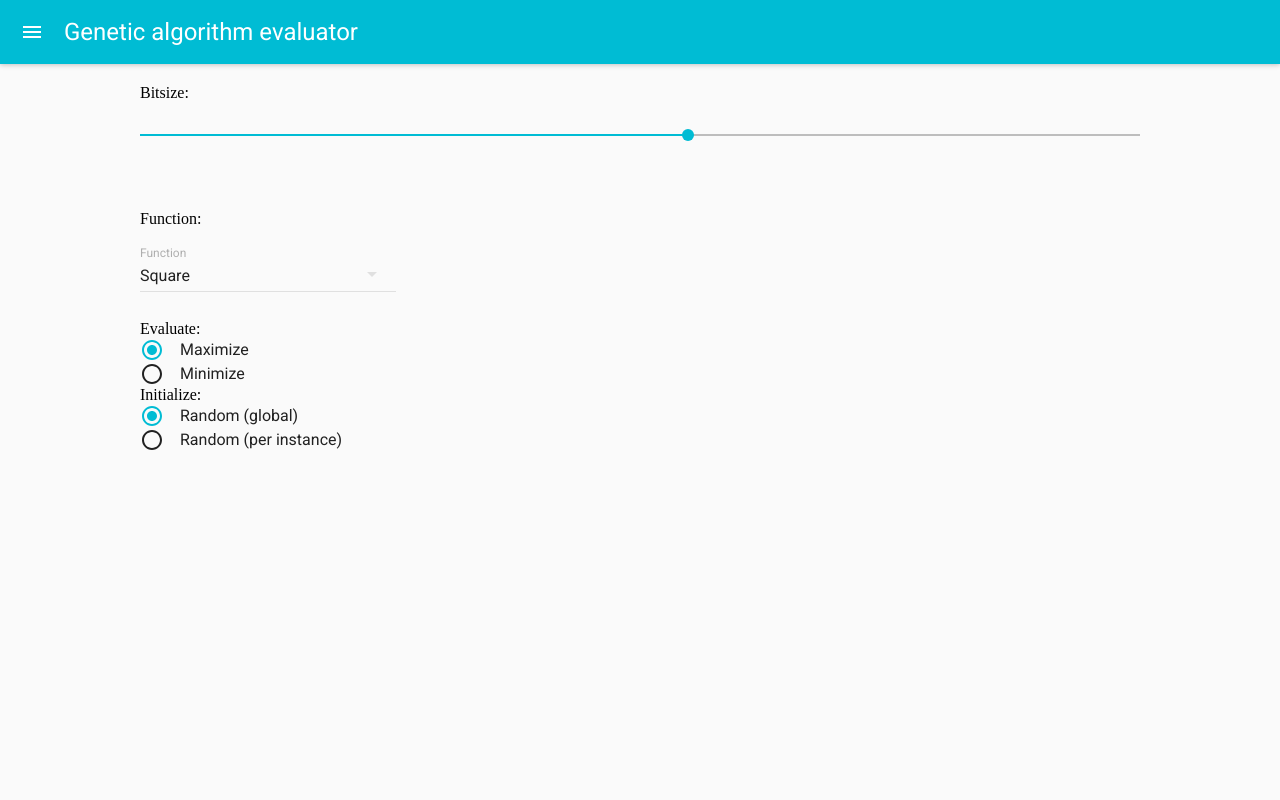
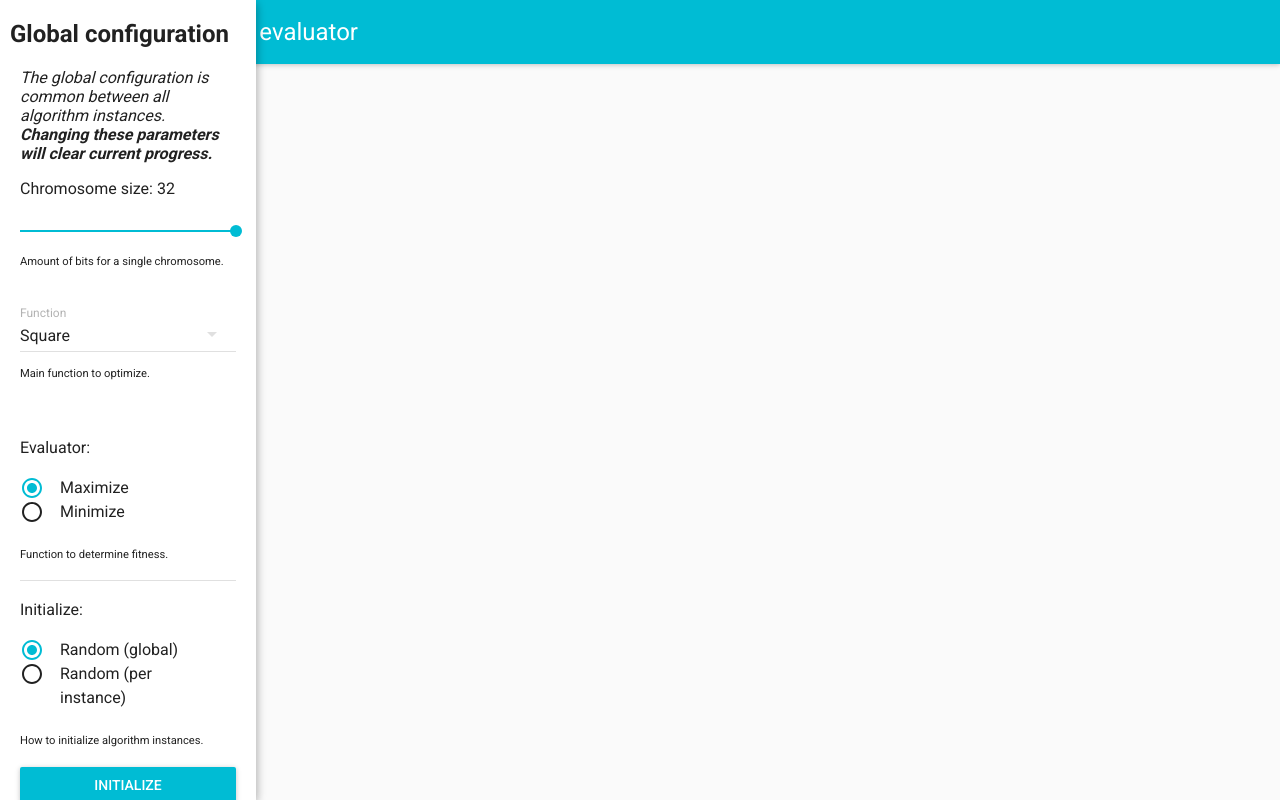
Before and after one commit to jgullstr/ga-ui, a React (Create React App) app: page / in a window 1280 px wide. Built offline with nearby package versions, Linux system fonts and the light colour scheme.

Commit message:
Global configuration.

```diff
--- a/src/App.css
+++ b/src/App.css
@@ -1,7 +1,16 @@
 .container {
+}
+
+.padded {
+    margin: 10px;
 }
 
 .content {
     max-width: 1000px;
-    margin: 20px auto;
+    margin: 0 auto;
+    padding: 20px;
 }
+
+.hint {
+    font-size: 70%;
+}
--- a/src/App.js
+++ b/src/App.js
@@ -5,6 +5,7 @@ import 'typeface-roboto';
 
 import AppBar from 'material-ui/AppBar';
 import Toolbar from 'material-ui/Toolbar';
+import Paper from 'material-ui/Paper';
 import TextField from 'material-ui/TextField';
 import MuiThemeProvider from 'material-ui/styles/MuiThemeProvider';
 import { Provider } from 'react-redux';
@@ -12,14 +13,26 @@ import { createStoreWithData, actions } from './store';
 import GlobalConfiguration from './components/GlobalConfiguration/GlobalConfiguration';
 import genetic from './genetic';
 
+import Drawer from 'material-ui/Drawer';
+import MenuItem from 'material-ui/MenuItem';
+import RaisedButton from 'material-ui/RaisedButton';
+
+/**
+ * Default, empty configuration.
+ */
 const defaultGlobalConfig = {
+  // If locked, global configuration cannot be edited.
+  displayGlobalConfiguration: true,
+  locked: false,
+  // Global configuration common between the instances.
   global: {
-    bitSize: 18,
+    bitSize: 32,
     function: 0,
     population: 0,
     evaluator: 0,
     initializer: 0,
   },
+  // Functions to optimize.
   functions: [
     {
       name: 'Square',
@@ -30,30 +43,62 @@ const defaultGlobalConfig = {
       fn: x => Math.pow(x,3),
     },
   ],
+  // Instances of configured genetic algorithms.
   instances: [],
+  // Populations for each instance.
   populations: [],
+
   library: genetic,
 };
 
 const store = createStoreWithData(defaultGlobalConfig);
 
-class App extends Component {
-  render() {
+
+const AppDrawer = (props) => {
+  return (
+    <Drawer
+      open={props.open}
+    >
+      <div className="padded">
+        <h2>Global configuration</h2>
+        <div className="padded">
+          <GlobalConfiguration/>
+          <br/>
+          <RaisedButton label="Close" fullWidth={true} />
+        </div>
+      </div>
+    </Drawer>
+  );
+}
+
+const AppHeader = (props) => {
+  return (
+    <header className="App-header">
+      <AppBar title="Genetic algorithm evaluator"/>
+    </header>
+  );
+}
+
+const AppBody = (props) => {
+  return (
+    <div className="content">
+    </div>
+  );
+}
+
+
+const App = (props) => {
     return (
       <MuiThemeProvider>
         <Provider store={store}>
           <div className="container">
-            <header className="App-header">
-              <AppBar title="Genetic algorithm evaluator"/>
-            </header>
-            <div className="content">
-              <GlobalConfiguration/>
-            </div>
+            <AppHeader/>
+            <AppDrawer open={true}/>
+            <AppBody/>
           </div>
         </Provider>
       </MuiThemeProvider>
     );
-  }
 }
 
 export default App;
--- /dev/null
+++ b/src/components/FormComponents/Fields/RadioOptionField.js
@@ -0,0 +1,22 @@
+import React from 'react';
+import { dispatchSetValue } from './helpers';
+import { RadioButton, RadioButtonGroup } from 'material-ui/RadioButton';
+
+const RadioOptionField = ({name, value, options, disabled, onChange}) => {
+    return (
+      <div className="radios">
+        <RadioButtonGroup name={name} valueSelected={value} onChange={dispatchSetValue(onChange, name)}>
+          {options.map((item, value) =>
+            <RadioButton
+              value={value}
+              label={item.name}
+              key={value}
+              disabled={disabled}
+            />
+          )}
+        </RadioButtonGroup>
+      </div>
+    );
+  }
+
+export default RadioOptionField;
--- /dev/null
+++ b/src/components/FormComponents/Fields/SelectOptionField.js
@@ -0,0 +1,18 @@
+import React from 'react';
+import { dispatchSetValue } from './helpers';
+import SelectField from 'material-ui/SelectField';
+import MenuItem from 'material-ui/MenuItem';
+
+const SelectOptionField = ({name, label, value, options, disabled, onChange}) => {
+    return (
+      <div>
+        <SelectField fullWidth={true} floatingLabelText={label} name={name} value={value} onChange={dispatchSetValue(onChange, name)} disabled={disabled}>
+          {options.map((item, i) =>
+            <MenuItem value={i} primaryText={item.name} key={i}/>
+          )}
+        </SelectField>
+      </div>
+    );
+}
+
+export default SelectOptionField;
--- /dev/null
+++ b/src/components/FormComponents/Fields/SliderField.js
@@ -0,0 +1,23 @@
+import React from 'react';
+import { dispatchSetValue } from './helpers';
+import Slider from 'material-ui/Slider';
+
+const SliderField = ({name, label, min, max, step, value, disabled, onChange}) => {
+    return (
+      <div>
+        <label>{label}: {value}</label><br />
+        <Slider
+          sliderStyle={{marginBottom:10}}
+          name={name}
+          min={min}
+          max={max}
+          step={step}
+          value={value}
+          disabled={disabled}
+          onChange={dispatchSetValue(onChange, name)}
+        />
+      </div>
+    );
+}
+
+export default SliderField;
--- /dev/null
+++ b/src/components/FormComponents/Fields/helpers.js
@@ -0,0 +1,16 @@
+
+/**
+ * Convenience function for mapping material-ui onChange values into
+ * a flat redux payload.
+ *
+ * @param {*} dispatch
+ * @param {*} storeKey
+ */
+export const dispatchSetValue = (dispatch, storeKey) => (event, key, value) => {
+    // RadioButtonGroup's onChange signature is (event: object, value: undefined).
+    // Others' signature is (event, key, value).
+    if (typeof(value) === 'undefined') {
+      value = key;
+    }
+    return dispatch({[storeKey]: value});
+}
--- a/src/components/GlobalConfiguration/GlobalConfiguration.js
+++ b/src/components/GlobalConfiguration/GlobalConfiguration.js
@@ -1,72 +1,48 @@
 import React from 'react';
 import { connect } from 'react-redux';
-import SelectField from 'material-ui/SelectField';
-import MenuItem from 'material-ui/MenuItem';
-import Slider from 'material-ui/Slider';
 import { bindActionCreators } from 'redux';
-import {RadioButton, RadioButtonGroup} from 'material-ui/RadioButton';
 
 import { actionCreator } from '../../store/actions/globalConfigSet';
 
-const dispatchSetValue = (dispatcher, storeKey) => (event, key, value) => {
-  return dispatcher({[storeKey]: value});
-}
+import RadioOptionField from '../FormComponents/Fields/RadioOptionField';
+import SelectOptionField from '../FormComponents/Fields/SelectOptionField';
+import SliderField from '../FormComponents/Fields/SliderField';
 
-const RadioOptionField = ({name, value, options, onChange}) => {
+import RaisedButton from 'material-ui/RaisedButton';
+
+import Divider from 'material-ui/Divider';
+
+const GlobalConfigForm = ({locked, values, functions, library, setValue}) => {
+  const buttonArgs = locked ? {secondary: true, label: "Reset"} : {primary: true, label: "Initialize"};
   return (
     <div>
-      <RadioButtonGroup name={name} valueSelected={value} onChange={onChange}>
-        {options.map((item, value) =>
-          <RadioButton
-            value={value}
-            label={item.name}
-            key={value}
-          />
-        )}
-      </RadioButtonGroup>
-    </div>
-  );
-}
+        <p><i>The global configuration is common between all algorithm instances. <b>Changing these parameters will clear current progress.</b></i></p>
+        <SliderField label="Chromosome size" name="bitSize" min={1} max={32} step={1} value={values.bitSize} onChange={setValue} disabled={locked}/>
+        <span className="hint">Amount of bits for a single chromosome.</span><br /><br />
 
-const SelectOptionField = ({name, label, value, options, onChange}) => {
-  return (
-    <div>
-      <SelectField floatingLabelText={label} name={name} value={value} onChange={onChange}>
-        {options.map((item, i) =>
-          <MenuItem value={i} primaryText={item.name} key={i}/>
-        )}
-      </SelectField>
-    </div>
-  );
-}
+        <SelectOptionField name="function" label="Function" options={functions} value={values.function} onChange={setValue} disabled={locked}/>
+        <span className="hint">Main function to optimize.</span><br /><br /><br />
 
-const GlobalConfigForm = (props) => {
-  console.log(props)
-  return (
-    <div>
-        <label>Bitsize:</label><br />
-        <Slider
-          name="bitsize"
-          min={1}
-          max={32}
-          step={1}
-          value={props.values.bitSize}
-        />
         <br />
-        <label>Function:</label><br />
-        <SelectOptionField name="function" label="Function" options={props.functions} value={props.values.function} onChange={dispatchSetValue(props.setValue, 'function')}/>
+        <label>Evaluator:</label><br /><br />
+        <RadioOptionField name="evaluator" options={library.evaluators} value={values.evaluator} onChange={setValue} disabled={locked}/>
+        <br /><span className="hint">Function to determine fitness.</span><br /><br />
+
+        <Divider />
+
         <br />
-        <label>Evaluate:</label>
+        <label>Initialize:</label><br /><br />
+        <RadioOptionField name="initializer" options={library.initializers} value={values.initializer} onChange={setValue} disabled={locked}/>
+        <br /><span className="hint">How to initialize algorithm instances.</span>
         <br />
-        <RadioOptionField name="evaluator" options={props.library.evaluators} value={props.values.evaluator}/>
-        <label>Initialize:</label>
         <br />
-        <RadioOptionField name="initiator" options={props.library.initializers} value={props.values.initializer}/>
+        <RaisedButton {...buttonArgs} fullWidth={true} />
       </div>
     );
 }
 
 const mapStateToProps = (state) => ({
+  locked: state.locked,
   values: state.global,
   functions: state.functions,
   library: state.library
--- a/src/index.js
+++ b/src/index.js
@@ -2,7 +2,5 @@ import React from 'react';
 import ReactDOM from 'react-dom';
 import './index.css';
 import App from './App';
-import registerServiceWorker from './registerServiceWorker';
 
 ReactDOM.render(<App />, document.getElementById('root'));
-registerServiceWorker();
--- a/src/store/actions/globalConfigSet.js
+++ b/src/store/actions/globalConfigSet.js
@@ -1,6 +1,14 @@
 import wrapAction from './wrapAction';
 
-const reducer = (state = {}, action) => Object.assign({}, state, {global: action.payload});
+const reducer = (state = {}, action) => {
+    return {
+        ...state,
+        global: {
+            ...state.global,
+            ...action.payload,
+        }
+    }
+};
 
 export const GLOBAL_CONFIG_SET = 'GLOBAL_CONFIG_SET';
 const wrapped = wrapAction(GLOBAL_CONFIG_SET, reducer);
--- a/src/store/actions/wrapAction.js
+++ b/src/store/actions/wrapAction.js
@@ -1,10 +1,21 @@
-export default (type, reducer) => {
-    return {
+/**
+ * Create a wrapped Redux action/actionCreator/reducer object.
+ *
+ * @param {String} type The action type name.
+ * @param {Function} reducer The reducer to apply on this action.
+ * @returns {Object} Object {
+ *   type: {String} action type name,
+ *   actionCreator: {Function(payload)} creating redux action object,
+ *   reducer: {Function} the reducer
+ * }
+ */
+const wrapAction = (type, reducer) => ({
+    type: type,
+    actionCreator: (payload) => ({
         type: type,
-        actionCreator: (payload) => ({
-            type: type,
-            payload: payload,
-        }),
-        reducer: reducer
-    }
-}
+        payload: payload,
+    }),
+    reducer: reducer
+});
+
+export default wrapAction;
```
Also changed, not shown: src/registerServiceWorker.js (deleted, +0 -108 lines).
